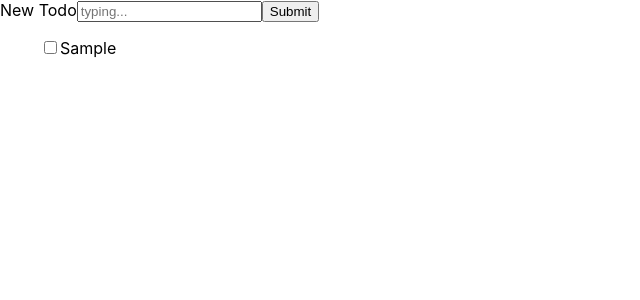
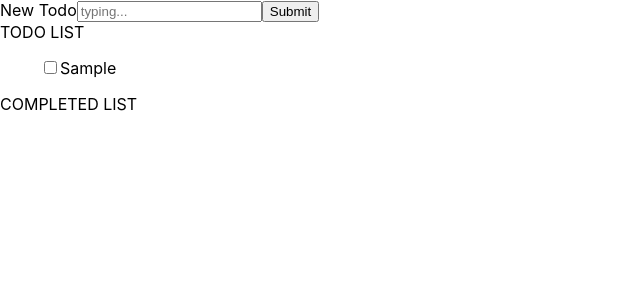
Before and after one commit to gizemayegul/todo_APP, a React (Create React App) app: page / in a window 1280 px wide. Both pictures are taken after typing "Sample" into the empty fields and a click on the button "Submit". Shown: the top 300 px of the page, without its empty margins (0-640 px from the left). Built offline with nearby package versions, Linux system fonts and the light colour scheme.

Commit message:
added completed list

```diff
--- a/src/components/TodoComponent.js
+++ b/src/components/TodoComponent.js
@@ -11,11 +11,13 @@ const reducer = (state, action) => {
         case "TOOGLE":
             return state.map((todo) => {
                 if (todo.id === action.id) {
-                    return { ...todo, completed: !todo.completed };
+                    return { ...todo, completed: !todo.completed }
                 } else {
                     return todo;
                 }
             })
+        // case "COMPLETED_TODOS":
+        //     return{...state,completedTodos: state.filter(ctodo=>ctodo.completed ===true)}
         default:
             return state;
     }
@@ -38,12 +40,17 @@ const TodoComponent = () => {
         dispatch({ type: "TOOGLE", id: todo.id })
     }
 
-    console.log(todos, 'hi', todos.completed)
+    const completedTodos = todos.filter((todo => todo.completed === true));
+    const notCompletedTodos = todos.filter((todo => todo.completed === false));
+
+    console.log(todos, 'hi',)
+    console.log(completedTodos, 'completed')
+
     return (
 
         <div>
             <form onSubmit={handleAdd}>
-                <label htmlFor='text'>New Todo</label>
+                <label htmlFor='new Todo'>New Todo</label>
                 <input
                     placeholder='typing...'
                     onChange={handleNewTodo}
@@ -54,11 +61,41 @@ const TodoComponent = () => {
                 <button type="submit" >Submit</button>
             </form>
             <div>
-                <ul>
-                    {todos.map(todo => (
+                <label htmlFor='todo-list'>TODO LIST</label>
+                <ul
+                    id="todo-list"
+                >
+                    {notCompletedTodos.map(todo => (
                         <li
                             key={todo.id}
-                            style={{ listStyle: 'none',
+                            style={{
+                                listStyle: 'none',
+                                textDecoration: todo.completed ? 'line-through' : 'none',
+                            }}
+
+                        >
+                            <label htmlFor='item1'>
+                                <input
+                                    type='checkbox'
+                                    checked={todo.completed}
+                                    onChange={() => handleComplete(todo)}
+                                />
+                                {todo.name}
+                            </label>
+                        </li>
+                    ))}
+                </ul>
+            </div>
+            <div>
+                <label htmlFor='todo-list'>COMPLETED LIST</label>
+                <ul
+                    id="todo-list"
+                >
+                    {completedTodos.map(todo => (
+                        <li
+                            key={todo.id}
+                            style={{
+                                listStyle: 'none',
                                 textDecoration: todo.completed ? 'line-through' : 'none',
                             }}
 
@@ -77,6 +114,8 @@ const TodoComponent = () => {
             </div>
 
 
+
+
         </div>
     );
 };
```
